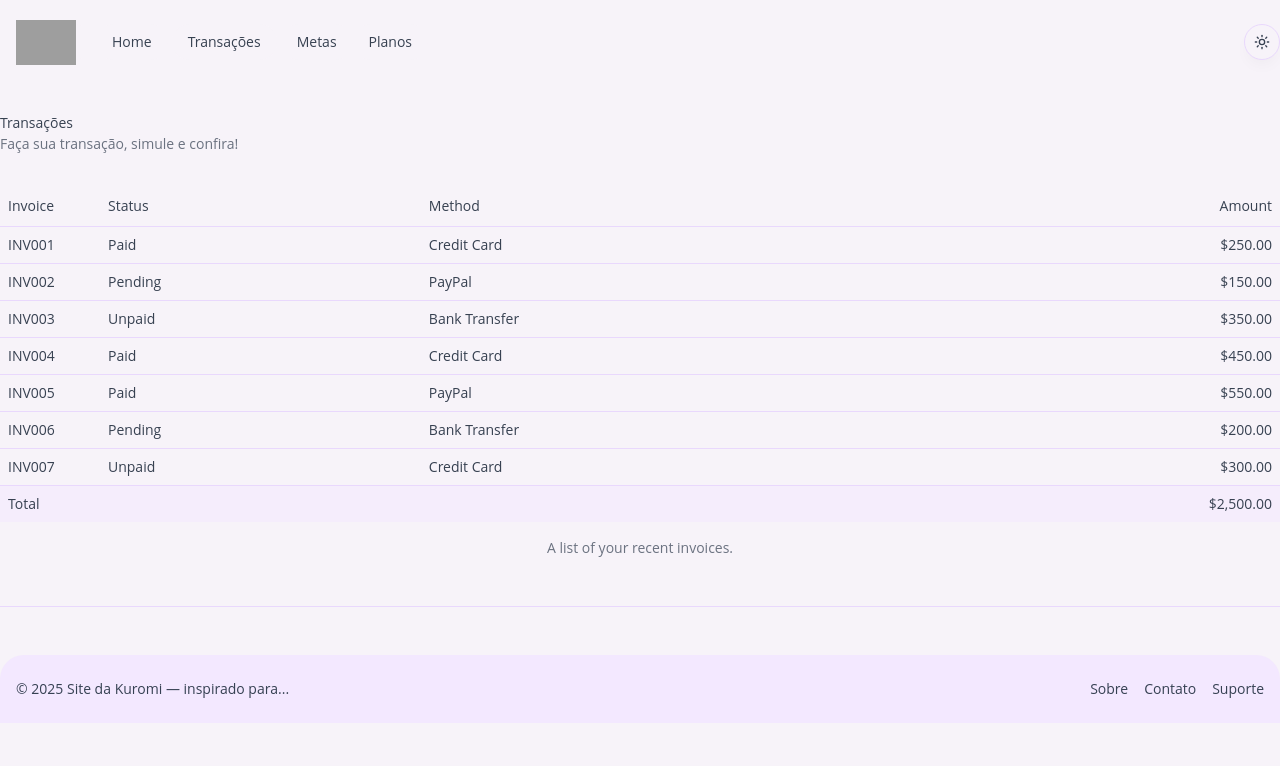
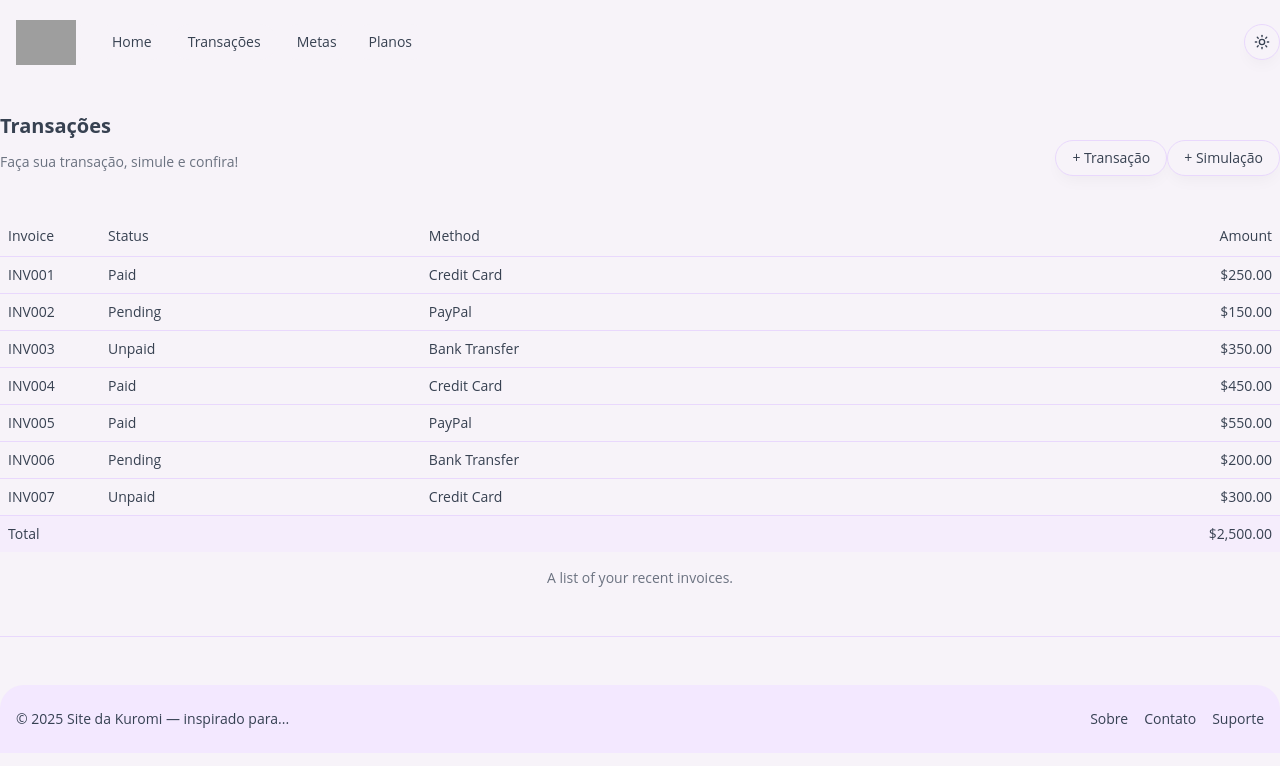
Before and after one commit to davithekid/finances, a Next.js app in the folder front-end/app/: page /transacoes in a window 1280 px wide. Shown: the top 766 px of the page. Built offline with nearby package versions, Linux system fonts and the light colour scheme; grey boxes are pictures that could not be loaded.

Commit message:
feat(transacoes): esqueleto da página

```diff
--- a/front-end/app/src/components/blocks/navbar/Navbar.jsx
+++ b/front-end/app/src/components/blocks/navbar/Navbar.jsx
@@ -67,11 +67,11 @@ export function NavigationMenuDemo() {
                     <Link href="/transacoes">Transações</Link>
                 </NavigationMenuLink>
                 <NavigationMenuLink asChild className={navigationMenuTriggerStyle()}>
-                    <Link href="/docs">Metas</Link>
+                    <Link href="/metas">Metas</Link>
                 </NavigationMenuLink>
             </NavigationMenuList>
                 <NavigationMenuLink asChild className={navigationMenuTriggerStyle()}>
-                    <Link href="/docs">Planos</Link>
+                    <Link href="/planos">Planos</Link>
                 </NavigationMenuLink>
         </NavigationMenu>
     )
--- a/front-end/app/src/components/blocks/separator/separatorTransacao.jsx
+++ b/front-end/app/src/components/blocks/separator/separatorTransacao.jsx
@@ -1,15 +1,26 @@
 import { Separator } from "@/components/ui/separator"
 import { CardTransacao } from "../card/transacao"
 import { TableDemo } from "../table/table"
+import { AlertDialogTransacao } from "@/components/dialogs/transacao"
+import { AlertDialogSimulacao } from "@/components/dialogs/simulacao"
 
 export function SeparatorTransacao() {
     return (
         <div>
             <div className="space-y-1">
-                <h4 className="text-sm leading-none font-medium">Transações</h4>
-                <p className="text-muted-foreground text-sm">
-                    Faça sua transação, simule e confira!
-                </p>
+                <h4 className="text-sm lg:text-xl leading-none font-bold">Transações</h4>
+                <div className="flex">
+
+                    <p className="text-muted-foreground text-sm py-3">
+                        Faça sua transação, simule e confira!
+                    </p>
+                    <div className="ml-auto">
+                        <AlertDialogTransacao />
+                        <AlertDialogSimulacao />
+                    </div>
+                </div>
+
+
             </div>
             <div className="mx-auto container py-8">
                 <TableDemo />
--- /dev/null
+++ b/front-end/app/src/components/dialogs/simulacao.jsx
@@ -0,0 +1,35 @@
+import {
+  AlertDialog,
+  AlertDialogAction,
+  AlertDialogCancel,
+  AlertDialogContent,
+  AlertDialogDescription,
+  AlertDialogFooter,
+  AlertDialogHeader,
+  AlertDialogTitle,
+  AlertDialogTrigger,
+} from "@/components/ui/alert-dialog"
+import { Button } from "@/components/ui/button"
+
+export function AlertDialogSimulacao() {
+  return (
+    <AlertDialog>
+      <AlertDialogTrigger asChild>
+        <Button variant="outline">+ Simulação</Button>
+      </AlertDialogTrigger>
+      <AlertDialogContent>
+        <AlertDialogHeader>
+          <AlertDialogTitle>Are you absolutely sure?</AlertDialogTitle>
+          <AlertDialogDescription>
+            This action cannot be undone. This will permanently delete your
+            account and remove your data from our servers.
+          </AlertDialogDescription>
+        </AlertDialogHeader>
+        <AlertDialogFooter>
+          <AlertDialogCancel>Cancel</AlertDialogCancel>
+          <AlertDialogAction>Continue</AlertDialogAction>
+        </AlertDialogFooter>
+      </AlertDialogContent>
+    </AlertDialog>
+  )
+}
--- /dev/null
+++ b/front-end/app/src/components/dialogs/transacao.jsx
@@ -0,0 +1,35 @@
+import {
+  AlertDialog,
+  AlertDialogAction,
+  AlertDialogCancel,
+  AlertDialogContent,
+  AlertDialogDescription,
+  AlertDialogFooter,
+  AlertDialogHeader,
+  AlertDialogTitle,
+  AlertDialogTrigger,
+} from "@/components/ui/alert-dialog"
+import { Button } from "@/components/ui/button"
+
+export function AlertDialogTransacao() {
+  return (
+    <AlertDialog>
+      <AlertDialogTrigger asChild>
+        <Button variant="outline">+ Transação</Button>
+      </AlertDialogTrigger>
+      <AlertDialogContent>
+        <AlertDialogHeader>
+          <AlertDialogTitle>Are you absolutely sure?</AlertDialogTitle>
+          <AlertDialogDescription>
+            This action cannot be undone. This will permanently delete your
+            account and remove your data from our servers.
+          </AlertDialogDescription>
+        </AlertDialogHeader>
+        <AlertDialogFooter>
+          <AlertDialogCancel>Cancel</AlertDialogCancel>
+          <AlertDialogAction>Continue</AlertDialogAction>
+        </AlertDialogFooter>
+      </AlertDialogContent>
+    </AlertDialog>
+  )
+}
```
Also changed, not shown: front-end/app/src/app/metas/page.jsx (added, +7 -0 lines).
